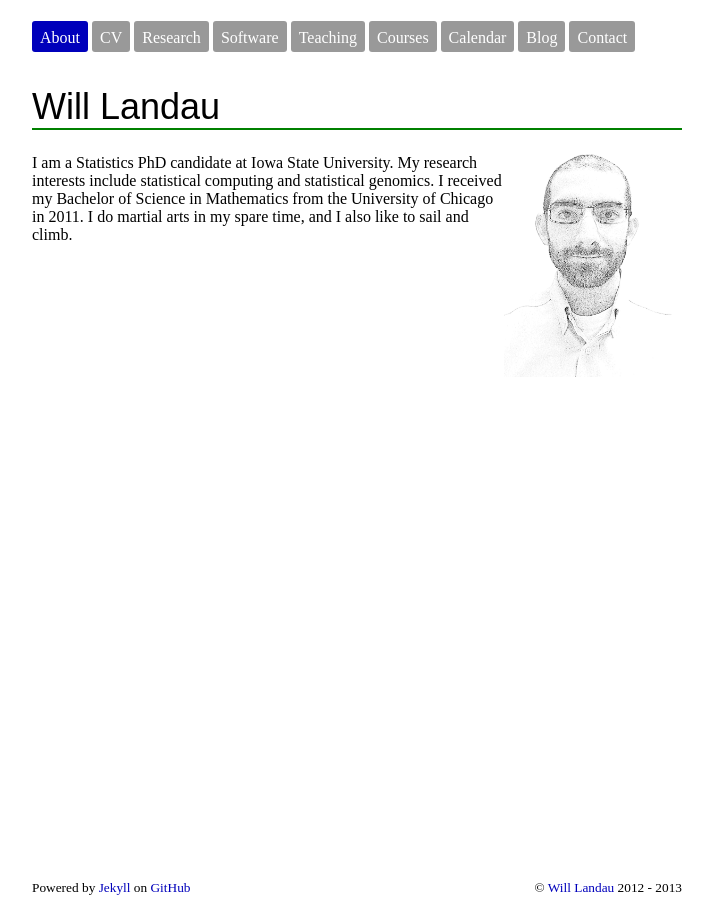
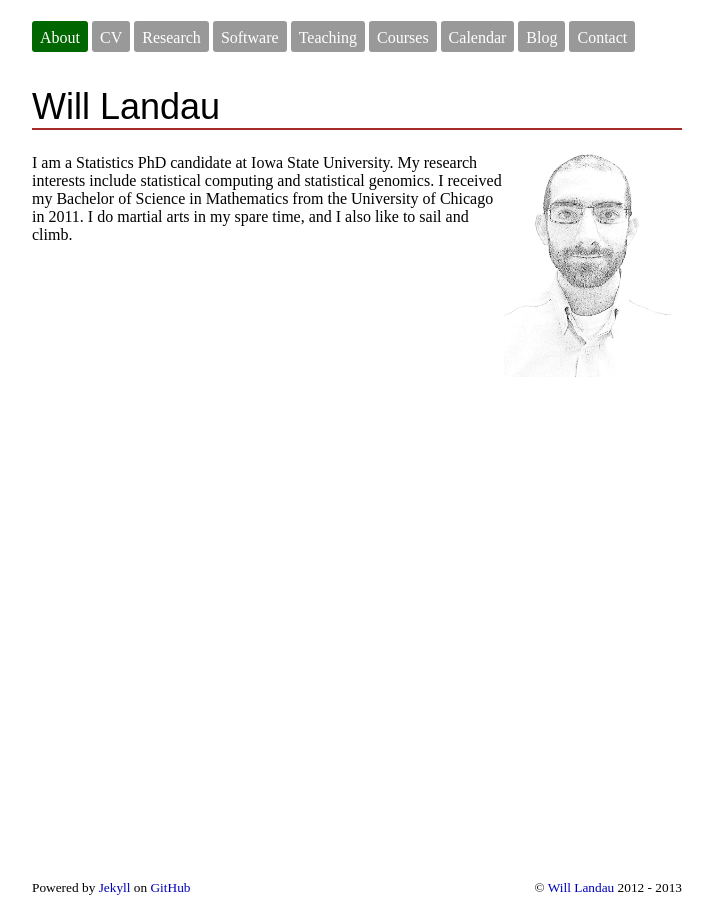
Before and after one commit to wlandau/wlandau.github.io, a Jekyll site: the page built from index.html, in a window 1280 px wide. Shown: the whole page, without its empty margins (303-1016 px from the left). Built offline with Jekyll 4.4.1, drawn with Linux system fonts in a browser that asks for light colours; nearby versions of some CDN libraries.

Commit message:
playing with headings

```diff
--- a/css/wml-custom.css
+++ b/css/wml-custom.css
@@ -12,7 +12,7 @@ html{
 h1, h2, h3, h4{
   font-family: sans-serif;
   font-weight: normal;
-  border-bottom: 2px solid green;
+  border-bottom: 2px solid brown;
 }
 
 h1{
@@ -91,14 +91,14 @@ ul {
 }
 
 .navlink:hover{
-  background: #0000BB;
+  background: #006600;
   transition: background .2s ease-in;
   -moz-transition: background .2s ease-in;
   -webkit-transition:background .2s ease-in;
 }
 
 #current{
-  background: #0000BB;
+  background: #006600;
   color:white;
   transition: background .2s ease-in;
   -moz-transition: background .2s ease-in;
```
